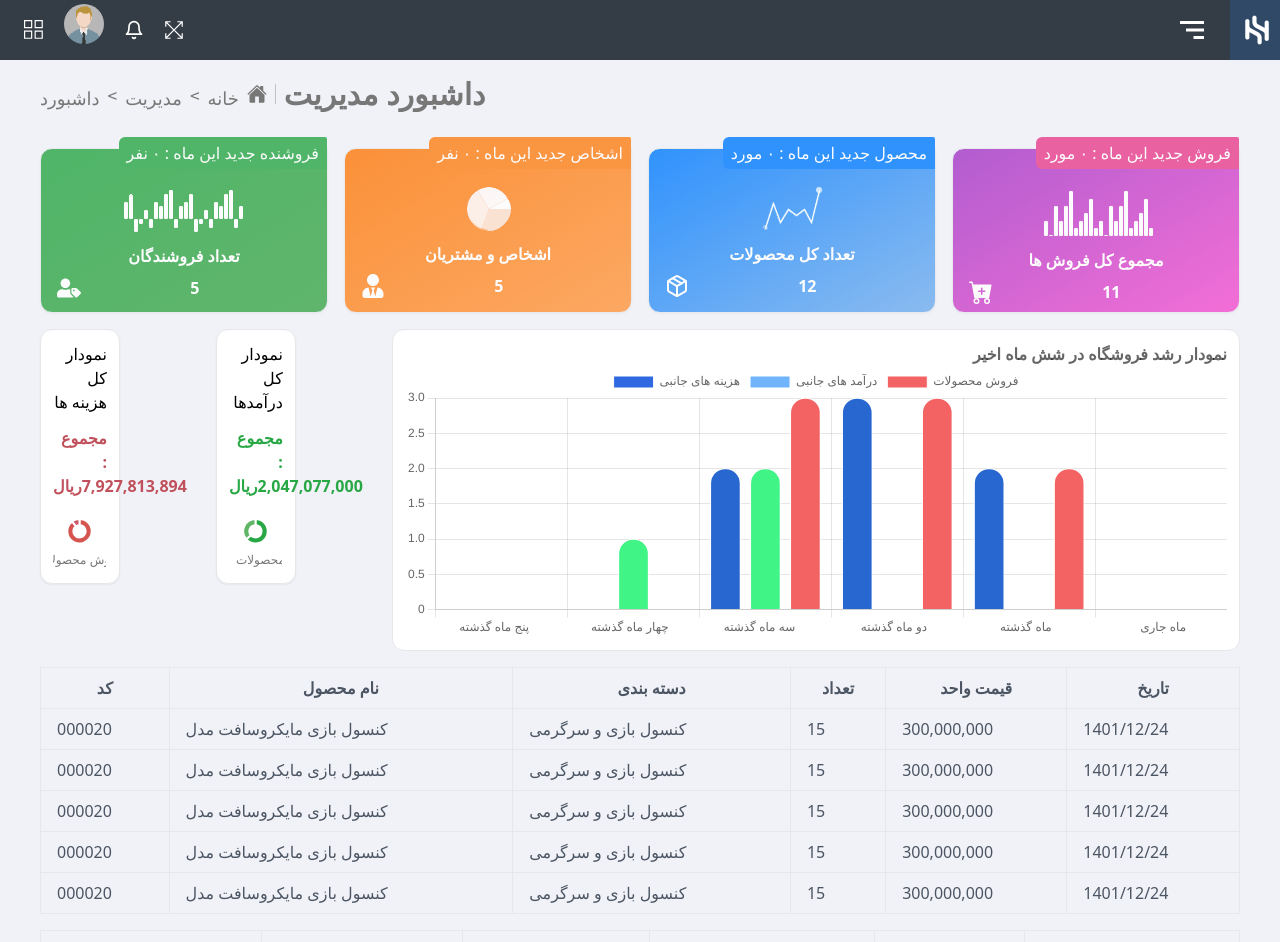
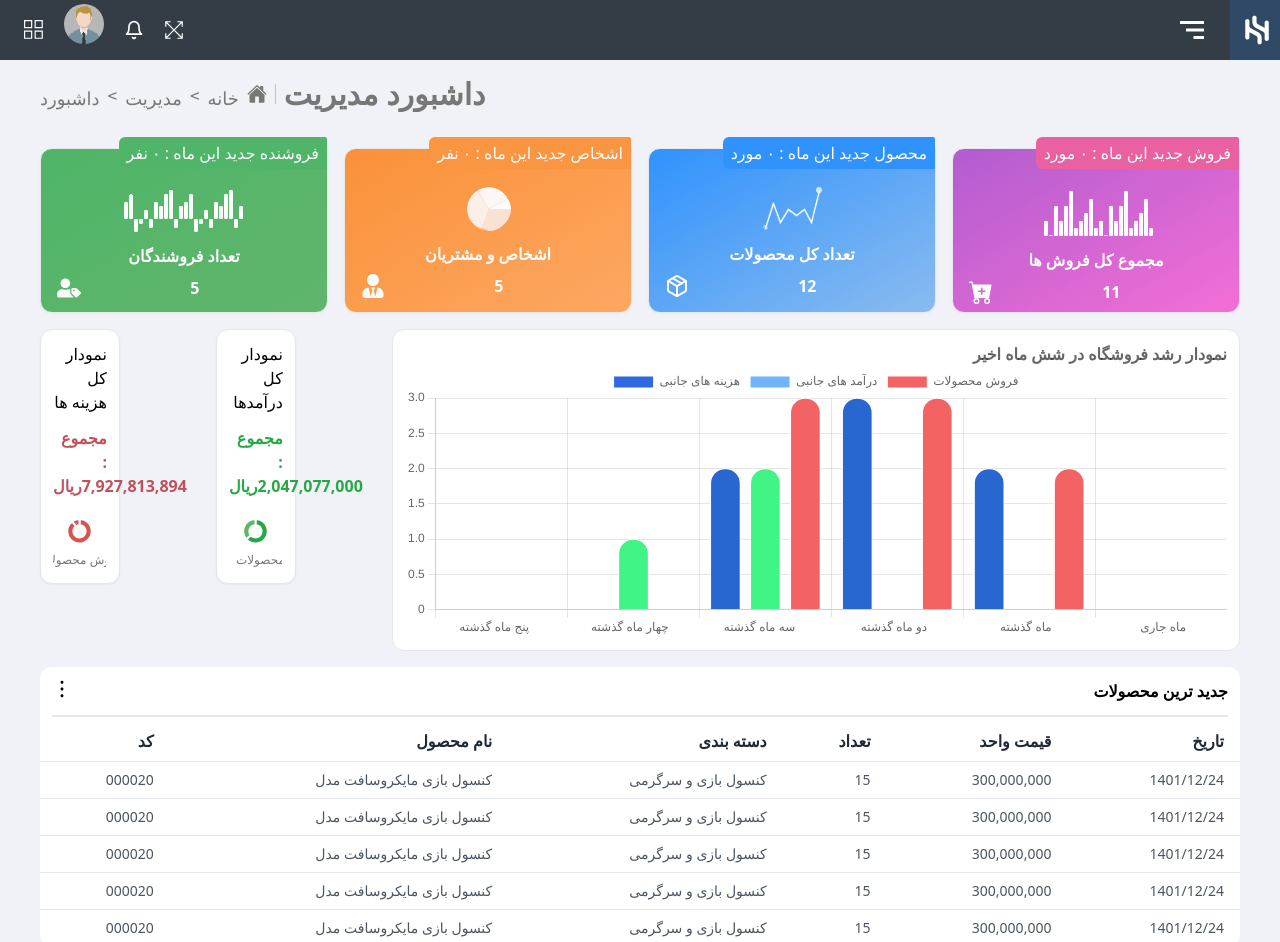
Before and after one commit to AmirZarei2002/admin-panel-task, a React (Create React App) app: page / in a window 1280 px wide. Shown: the top 942 px of the page. Built offline with nearby package versions, Linux system fonts and the light colour scheme.

Commit message:
Almost Complete the implementation of dash table

```diff
--- a/src/Layouts/sections/DashTable.jsx
+++ b/src/Layouts/sections/DashTable.jsx
@@ -1,15 +1,21 @@
-import React from 'react'
+import { RxDotsVertical } from 'react-icons/rx';
 
-export default function DashTable({data}) {
+export default function DashTable({ data, mainTitle }) {
     return (
-    <div className="overflow-x-auto">
-    <table className="table-auto w-full">
+        <div className="relative rounded-xl bg-white">
+            <div className="p-3 md:text-end text-start flex flex-row-reverse justify-between">
+                <h2 className='font-semibold'>{mainTitle}</h2>
+                <RxDotsVertical className="cursor-pointer text-xl" />
+            </div>
+            <div className="border-b-2 mx-3 mb-1" />
+            <div className="overflow-x-auto overflow-y-scroll max-h-[calc(100vh-6rem)]">
+                <table className="table-auto w-full text-end">
                     <thead>
                         <tr>
-          {Object.keys(data[0]).map((header, index) => (
+                            {Object.keys(data[0])?.map((header, index) => (
                                 <th
                                     key={index}
-              className="px-4 py-2 text-gray-600 font-semibold border"
+                                    className="px-4 py-2 text-gray-800 text-md font-bold"
                                 >
                                     {header}
                                 </th>
@@ -19,10 +25,10 @@ export default function DashTable({data}) {
                     <tbody>
                         {data.map((row, index) => (
                             <tr key={index} className="border-t">
-            {Object.values(row).map((cell, index) => (
+                                {Object?.values(row).map((cell, index) => (
                                     <td
                                         key={index}
-                className="px-4 py-2 text-gray-600 font-normal border"
+                                        className="px-4 py-2 text-gray-600 text-sm font-normal"
                                     >
                                         {cell}
                                     </td>
@@ -32,5 +38,7 @@ export default function DashTable({data}) {
                     </tbody>
                 </table>
             </div>
-  )
+
+        </div>
+    );
 }
```
Lines whose indentation alone changed are shown as unchanged.
